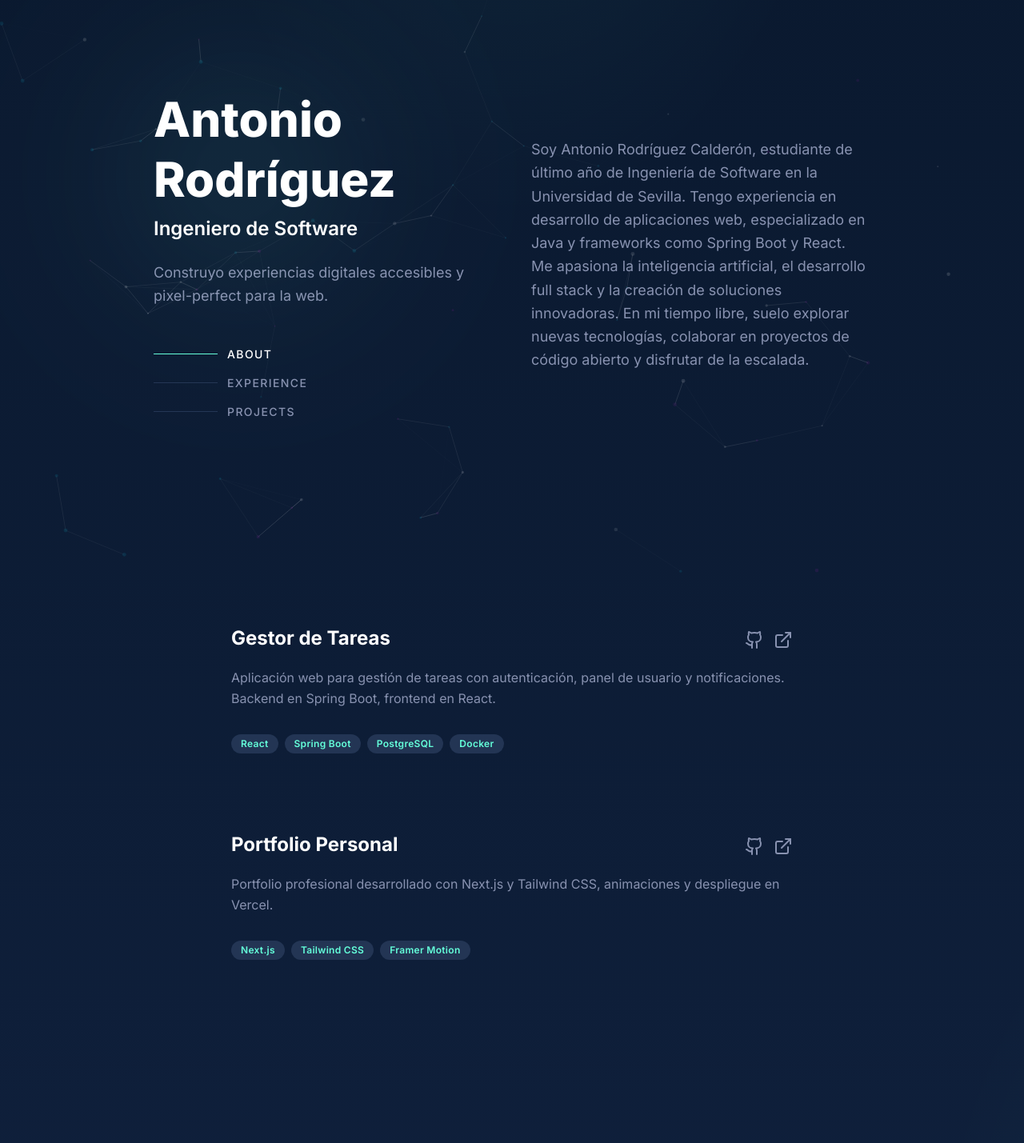
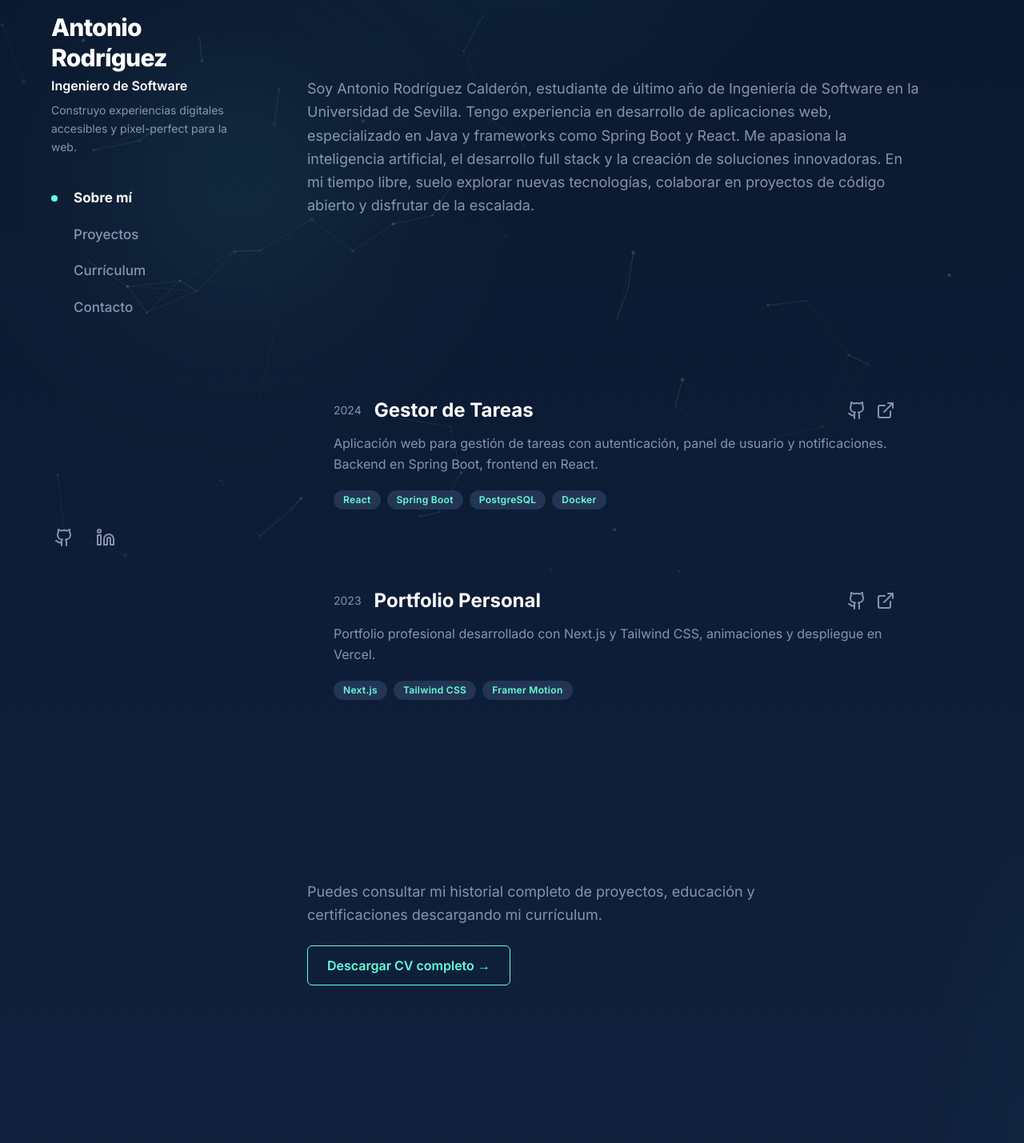
Before and after one commit to PDJ6975/Portfolio, a Next.js app: page / in a window 1280 px wide. Shown: the part 80-1509 px from the top of the page at 80% size. Built offline with nearby package versions, Linux system fonts and the light colour scheme.

Commit message:
feat: Añadir barra lateral y actualizar secciones del portfolio

```diff
--- a/src/app/layout.tsx
+++ b/src/app/layout.tsx
@@ -3,6 +3,7 @@ import type { Metadata } from 'next'
 import { Inter } from 'next/font/google'
 import ParticlesBackground from '../components/ParticlesBackground'
 import CursorSpotlight from '../components/CursorSpotlight'
+import Sidebar from '../components/Sidebar'
 
 const inter = Inter({ subsets: ['latin'] })
 
@@ -22,9 +23,12 @@ export default function RootLayout({
         <ParticlesBackground />
         <CursorSpotlight />
         <div className="flex flex-1 justify-center items-start w-full min-h-screen pt-24 pb-12 px-4">
-          <main className="w-full max-w-4xl">
-            {children}
-          </main>
+          <div className="flex flex-row w-full max-w-6xl">
+            <Sidebar />
+            <main className="flex-1 min-w-0">
+              {children}
+            </main>
+          </div>
         </div>
         <footer className="w-full flex justify-center text-center text-xs text-[#8892b0] mb-4">
           Portfolio diseñado en <span className="font-semibold text-[#64ffda] mx-1">Next.js</span> y <span className="font-semibold text-[#64ffda] mx-1">Tailwind CSS</span> · © {new Date().getFullYear()} Antonio Rodríguez Calderón
--- a/src/app/page.tsx
+++ b/src/app/page.tsx
@@ -23,7 +23,7 @@ export default function Home() {
         <ProjectsSection />
       </Element>
       <div className="h-12" />
-      <Element name="experience">
+      <Element name="cv">
         <CVSection />
       </Element>
       <div className="h-12" />
--- a/src/components/AboutSection.tsx
+++ b/src/components/AboutSection.tsx
@@ -1,78 +1,20 @@
 "use client";
 import { motion } from "framer-motion";
-import { useEffect, useState } from "react";
-
-const navLinks = [
-  { id: "about", label: "ABOUT" },
-  { id: "experience", label: "EXPERIENCE" },
-  { id: "projects", label: "PROJECTS" },
-];
 
 export default function AboutSection() {
-  const [active, setActive] = useState<string>("about");
-
-  useEffect(() => {
-    const handleScroll = () => {
-      let current = "about";
-      for (const link of navLinks) {
-        const el = document.getElementById(link.id);
-        if (el) {
-          const rect = el.getBoundingClientRect();
-          if (rect.top <= 120) current = link.id;
-        }
-      }
-      setActive(current);
-    };
-    window.addEventListener("scroll", handleScroll, { passive: true });
-    handleScroll();
-    return () => window.removeEventListener("scroll", handleScroll);
-  }, []);
-
   return (
     <motion.section
       id="about"
-      className="py-24 flex items-start"
+      className="py-20 flex items-start"
       initial={{ opacity: 0, y: 40 }}
       whileInView={{ opacity: 1, y: 0 }}
       viewport={{ once: true }}
       transition={{ duration: 0.8 }}
     >
-      <div className="w-full grid md:grid-cols-2 gap-12">
-        {/* Columna izquierda: nombre, título, tagline y navegación */}
-        <div className="flex flex-col justify-center">
-          <h1 className="text-5xl md:text-6xl font-extrabold text-white mb-2 leading-tight">Antonio Rodríguez</h1>
-          <h2 className="text-xl md:text-2xl font-semibold text-[#64ffda] mb-6">Ingeniero de Software</h2>
-          <p className="text-[#8892b0] text-base md:text-lg max-w-md leading-relaxed">
-            Construyo experiencias digitales accesibles y pixel-perfect para la web.
-          </p>
-
-          <ul className="mt-12 flex flex-col gap-4 uppercase text-sm tracking-widest font-medium">
-            {navLinks.map((link) => (
-              <li key={link.id}>
-                <a
-                  href={`#${link.id}`}
-                  className={`group flex items-center transition-colors ${
-                    active === link.id ? "text-white" : "text-[#8892b0] hover:text-[#64ffda]"
-                  }`}
-                >
-                  <span
-                    className={`mr-3 h-px w-20 transition-colors ${
-                      active === link.id ? "bg-[#64ffda]" : "bg-[#233554] group-hover:bg-[#64ffda]"
-                    }`}
-                  />
-                  {link.label}
-                </a>
-              </li>
-            ))}
-          </ul>
-        </div>
-
-        {/* Columna derecha: descripción */}
-        <div className="flex flex-col justify-center">
-          <p className="text-[#ccd6f6] text-base md:text-lg leading-relaxed">
-            Soy Antonio Rodríguez Calderón, estudiante de último año de Ingeniería de Software en la Universidad de Sevilla. Tengo experiencia en desarrollo de aplicaciones web, especializado en Java y frameworks como Spring Boot y React. Me apasiona la inteligencia artificial, el desarrollo full stack y la creación de soluciones innovadoras. En mi tiempo libre, suelo explorar nuevas tecnologías, colaborar en proyectos de código abierto y disfrutar de la escalada.
-          </p>
-        </div>
+      <div className="w-full max-w-3xl mx-auto flex flex-col gap-5">
+        <p className="text-[#ccd6f6] text-base md:text-lg leading-relaxed">
+          Soy Antonio Rodríguez Calderón, estudiante de último año de Ingeniería de Software en la Universidad de Sevilla. Tengo experiencia en desarrollo de aplicaciones web, especializado en Java y frameworks como Spring Boot y React. Me apasiona la inteligencia artificial, el desarrollo full stack y la creación de soluciones innovadoras. En mi tiempo libre, suelo explorar nuevas tecnologías, colaborar en proyectos de código abierto y disfrutar de la escalada.
+        </p>
       </div>
     </motion.section>
   );
--- a/src/components/CVSection.tsx
+++ b/src/components/CVSection.tsx
@@ -4,14 +4,14 @@ import { motion } from "framer-motion";
 export default function CVSection() {
   return (
     <motion.section
-      id="experience"
+      id="cv"
       className="py-20 flex flex-col items-start"
       initial={{ opacity: 0, y: 40 }}
       whileInView={{ opacity: 1, y: 0 }}
       viewport={{ once: true }}
       transition={{ duration: 0.8 }}
     >
-      <div className="w-full max-w-3xl mx-auto flex flex-col gap-10">
+      <div className="w-full max-w-3xl mx-auto flex flex-col gap-6">
         <p className="text-[#8892b0] text-lg leading-relaxed max-w-2xl">
           Puedes consultar mi historial completo de proyectos, educación y certificaciones descargando mi currículum.
         </p>
--- a/src/components/ContactSection.tsx
+++ b/src/components/ContactSection.tsx
@@ -5,13 +5,14 @@ export default function ContactSection() {
   return (
     <motion.section
       id="contact"
-      className="py-20 flex flex-col items-start gap-6"
+      className="py-16 flex flex-col items-start gap-5"
       initial={{ opacity: 0, y: 40 }}
       whileInView={{ opacity: 1, y: 0 }}
       viewport={{ once: true }}
       transition={{ duration: 0.8 }}
     >
-      <p className="text-[#8892b0] text-lg leading-relaxed max-w-xl">
+      <div className="w-full max-w-3xl mx-auto flex flex-col items-start gap-6">
+        <p className="text-[#8892b0] text-lg leading-relaxed">
           ¿Tienes alguna pregunta o propuesta interesante? Mi bandeja de entrada está siempre abierta.
         </p>
         <a
@@ -25,6 +26,7 @@ export default function ContactSection() {
             GitHub ↗
           </a>
         </div>
+      </div>
     </motion.section>
   );
 }
--- a/src/components/ProjectsSection.tsx
+++ b/src/components/ProjectsSection.tsx
@@ -4,6 +4,7 @@ import { GithubIcon, ExternalLink } from "lucide-react";
 
 const projects = [
   {
+    year: "2024",
     title: "Gestor de Tareas",
     description:
       "Aplicación web para gestión de tareas con autenticación, panel de usuario y notificaciones. Backend en Spring Boot, frontend en React.",
@@ -12,6 +13,7 @@ const projects = [
     demo: "https://gestor-tareas-demo.vercel.app/",
   },
   {
+    year: "2023",
     title: "Portfolio Personal",
     description:
       "Portfolio profesional desarrollado con Next.js y Tailwind CSS, animaciones y despliegue en Vercel.",
@@ -26,25 +28,27 @@ export default function ProjectsSection() {
   return (
     <motion.section
       id="projects"
-      className="py-20 flex flex-col items-start"
+      className="py-16 flex flex-col items-start"
       initial={{ opacity: 0, y: 40 }}
       whileInView={{ opacity: 1, y: 0 }}
       viewport={{ once: true }}
       transition={{ duration: 0.8 }}
     >
-      <div className="w-full max-w-3xl mx-auto flex flex-col gap-12">
-        <div className="flex flex-col gap-8">
+      <div className="w-full max-w-3xl mx-auto flex flex-col gap-8">
         {projects.map((project, idx) => (
           <motion.div
             key={project.title}
-              className="bg-transparent border border-transparent rounded-xl p-8 flex flex-col gap-4 transition-all duration-200 hover:bg-[#112240]/60 hover:border-[#233554]"
+            className="bg-transparent border border-transparent rounded-xl p-8 flex flex-col gap-3 transition-all duration-200 hover:bg-[#112240]/60 hover:border-[#233554]"
             initial={{ opacity: 0, y: 30 }}
             whileInView={{ opacity: 1, y: 0 }}
             viewport={{ once: true }}
             transition={{ duration: 0.5, delay: idx * 0.1 }}
           >
             <div className="flex flex-col md:flex-row md:items-center md:justify-between gap-2">
-                <h2 className="text-2xl font-bold text-white mb-1">{project.title}</h2>
+              <div className="flex items-center gap-4 flex-wrap">
+                <span className="text-sm text-[#8892b0]">{project.year}</span>
+                <h2 className="text-2xl font-bold text-white/80">{project.title}</h2>
+              </div>
               <div className="flex gap-3 mt-1 md:mt-0">
                 <a
                   href={project.github}
@@ -66,8 +70,8 @@ export default function ProjectsSection() {
                 </a>
               </div>
             </div>
-              <p className="text-[#ccd6f6] text-base leading-relaxed mb-2">{project.description}</p>
-              <div className="flex flex-wrap gap-2 mt-2">
+            <p className="text-[#ccd6f6] text-base leading-relaxed mb-1">{project.description}</p>
+            <div className="flex flex-wrap gap-2 mt-1">
               {project.tech.map((tech) => (
                 <span
                   key={tech}
@@ -80,7 +84,6 @@ export default function ProjectsSection() {
           </motion.div>
         ))}
       </div>
-      </div>
     </motion.section>
   );
 }
--- a/src/components/Sidebar.tsx
+++ b/src/components/Sidebar.tsx
@@ -1,10 +1,9 @@
 "use client";
 import { useEffect, useState } from "react";
-import { GithubIcon } from "lucide-react";
-import { EnvelopeIcon } from "@heroicons/react/24/outline";
+import { GithubIcon, LinkedinIcon } from "lucide-react";
 
 const sections = [
-  { id: "home", label: "Sobre mí" },
+  { id: "about", label: "Sobre mí" },
   { id: "projects", label: "Proyectos" },
   { id: "cv", label: "Currículum" },
   { id: "contact", label: "Contacto" },
@@ -33,11 +32,14 @@ export default function Sidebar() {
   }, []);
 
   return (
-    <aside className="hidden md:flex flex-col justify-between items-start w-72 min-w-[280px] max-w-[320px] h-fit mt-0 rounded-2xl bg-[#112240] p-10 shadow-lg border border-[#233554]" aria-label="Barra lateral de navegación">
+    <aside className="hidden md:flex flex-col justify-between items-start w-64 pr-8 pb-8 sticky top-24 self-start h-[calc(100vh-6rem)]" aria-label="Barra lateral de navegación">
       <div className="w-full">
-        <h1 className="text-3xl font-extrabold tracking-tight text-white mb-1 leading-tight">Antonio Rodríguez</h1>
-        <h2 className="text-base font-semibold text-[#64ffda] mb-8">Ingeniero de Software</h2>
-        <nav className="flex flex-col gap-1 mt-8 text-base font-medium" role="navigation" aria-label="Navegación principal">
+        <h1 className="text-3xl font-extrabold tracking-tight text-white/80 mb-1 leading-tight">Antonio Rodríguez</h1>
+        <h2 className="text-base font-semibold text-[#64ffda]">Ingeniero de Software</h2>
+        <p className="text-[#8892b0] text-sm leading-relaxed mt-2 mb-8 max-w-xs">
+          Construyo experiencias digitales accesibles y pixel-perfect para la web.
+        </p>
+        <nav className="flex flex-col gap-1 mt-8 text-[17px] font-medium" role="navigation" aria-label="Navegación principal">
           {sections.map((section) => (
             <a
               key={section.id}
@@ -56,12 +58,12 @@ export default function Sidebar() {
           ))}
         </nav>
       </div>
-      <div className="flex gap-5 mt-8 text-2xl ml-1">
-        <a href="https://github.com/PDJ6975" target="_blank" rel="noopener noreferrer" aria-label="GitHub de Antonio Rodríguez Calderón" className="text-[#8892b0] hover:text-[#64ffda] transition-colors rounded-full p-1 focus:outline-none focus-visible:ring-2 focus-visible:ring-[#64ffda] focus-visible:ring-offset-2 focus-visible:ring-offset-[#112240]">
-          <GithubIcon className="w-7 h-7" />
+      <div className="flex gap-5 mt-12 text-2xl">
+        <a href="https://github.com/PDJ6975" target="_blank" rel="noopener noreferrer" aria-label="GitHub de Antonio Rodríguez Calderón" className="text-[#8892b0] hover:text-[#64ffda] transition-colors rounded-full p-1 focus:outline-none focus-visible:ring-2 focus-visible:ring-[#64ffda] focus-visible:ring-offset-2">
+          <GithubIcon className="w-6 h-6" />
         </a>
-        <a href="mailto:antonito.rodriguez42@gmail.com" aria-label="Enviar email a Antonio Rodríguez Calderón" className="text-[#8892b0] hover:text-[#64ffda] transition-colors rounded-full p-1 focus:outline-none focus-visible:ring-2 focus-visible:ring-[#64ffda] focus-visible:ring-offset-2 focus-visible:ring-offset-[#112240]">
-          <EnvelopeIcon className="w-7 h-7" />
+        <a href="https://www.linkedin.com/in/antonio-rodriguez-calderon" target="_blank" rel="noopener noreferrer" aria-label="LinkedIn de Antonio Rodríguez Calderón" className="text-[#8892b0] hover:text-[#64ffda] transition-colors rounded-full p-1 focus:outline-none focus-visible:ring-2 focus-visible:ring-[#64ffda] focus-visible:ring-offset-2">
+          <LinkedinIcon className="w-6 h-6" />
         </a>
       </div>
     </aside>
```
Lines whose indentation alone changed are shown as unchanged.
